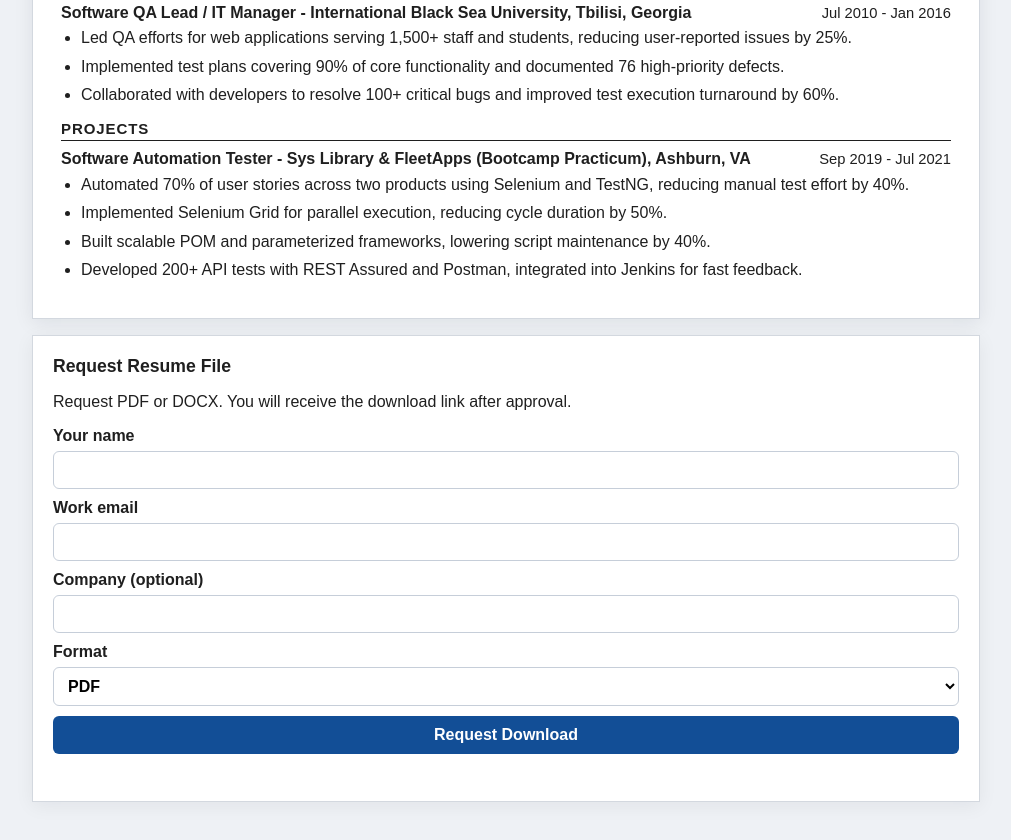
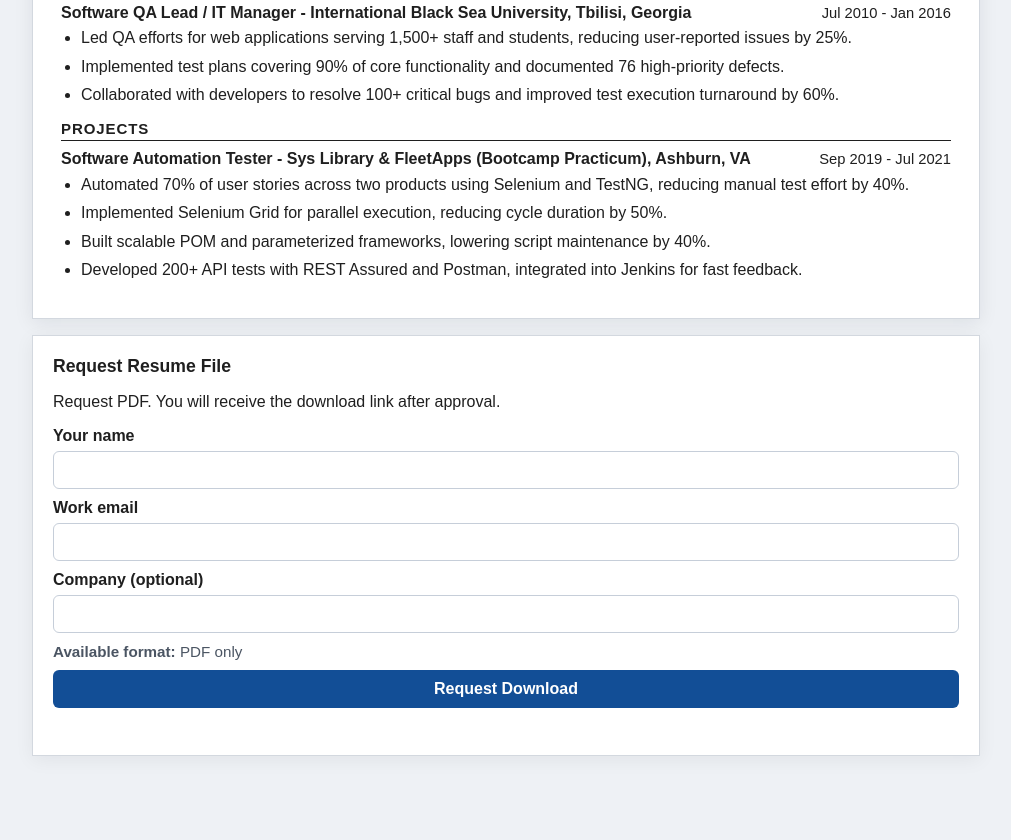
Before and after one commit to hasankayman/resume-shared, a website: page apps/site/index.html in a window 1280 px wide. Shown: the part 1554-2394 px from the top of the page, without its empty margins (134-1145 px from the left). After the commit the page ends 2350 px from the top, so only its background shows below. Drawn offline with Linux system fonts and the light colour scheme.

Commit message:
Hide DOCX option until file is uploaded

```diff
--- a/apps/site/index.html
+++ b/apps/site/index.html
@@ -19,7 +19,7 @@
                     <span>|</span>
                     <a href="https://www.linkedin.com/in/hasan-kayman/" target="_blank" rel="noreferrer">LinkedIn</a>
                 </p>
-                <p class="contact-note">Phone number and email address are shared in approved PDF/DOCX resume files. <a
+                <p class="contact-note">Phone number and email address are shared in approved PDF resume files. <a
                         href="#request-form-section">Click here to request</a>.</p>
             </header>
 
@@ -176,7 +176,7 @@
 
         <section id="request-form-section" class="request-card">
             <h2>Request Resume File</h2>
-            <p>Request PDF or DOCX. You will receive the download link after approval.</p>
+            <p>Request PDF. You will receive the download link after approval.</p>
             <form id="request-form" novalidate>
                 <label>
                     Your name
@@ -190,13 +190,8 @@
                     Company (optional)
                     <input name="company" type="text" />
                 </label>
-                <label>
-                    Format
-                    <select name="format" required>
-                        <option value="pdf">PDF</option>
-                        <option value="docx">DOCX</option>
-                    </select>
-                </label>
+                <input name="format" type="hidden" value="pdf" />
+                <p class="format-note"><strong>Available format:</strong> PDF only</p>
                 <button type="submit">Request Download</button>
             </form>
             <p id="form-status" class="status" role="status" aria-live="polite"></p>
--- a/apps/site/styles.css
+++ b/apps/site/styles.css
@@ -151,6 +151,12 @@ form {
     gap: 10px;
 }
 
+.format-note {
+    margin: 0;
+    font-size: 0.95rem;
+    color: #4b5563;
+}
+
 label {
     display: grid;
     gap: 6px;
```
